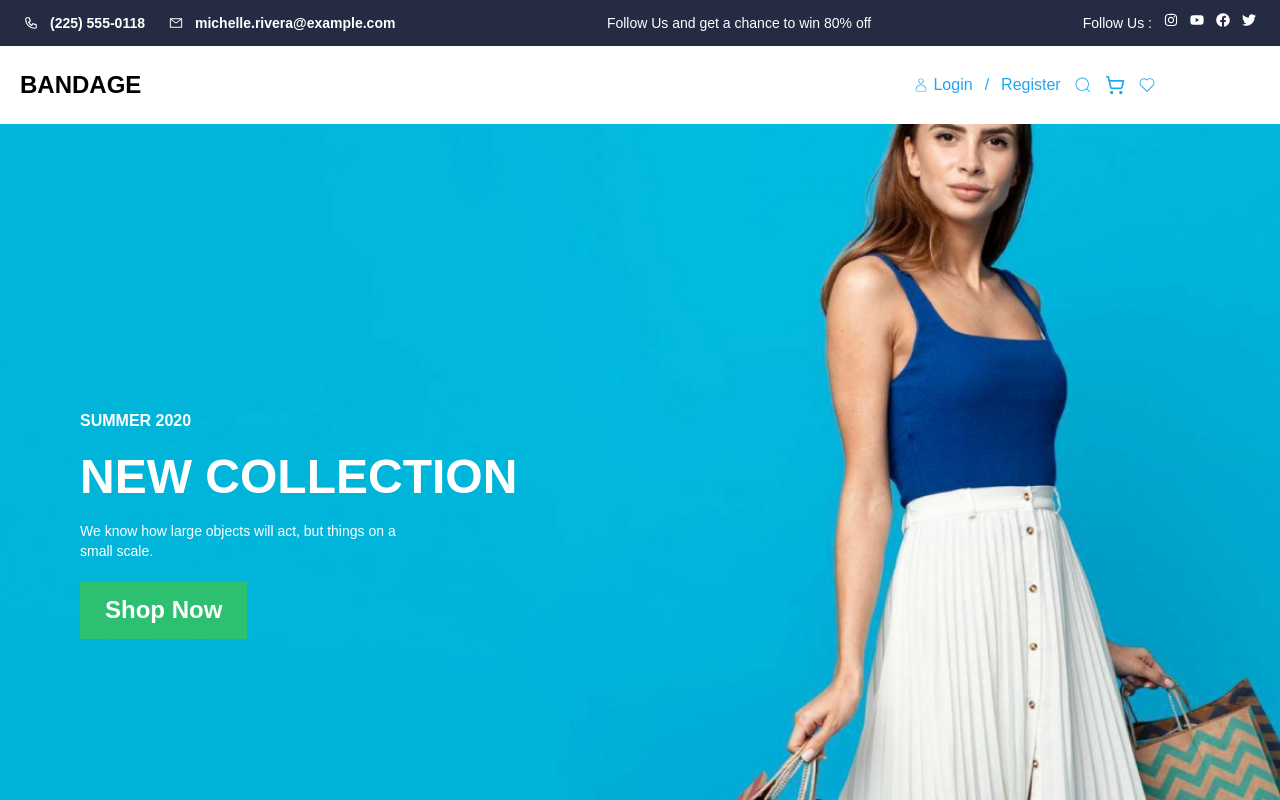
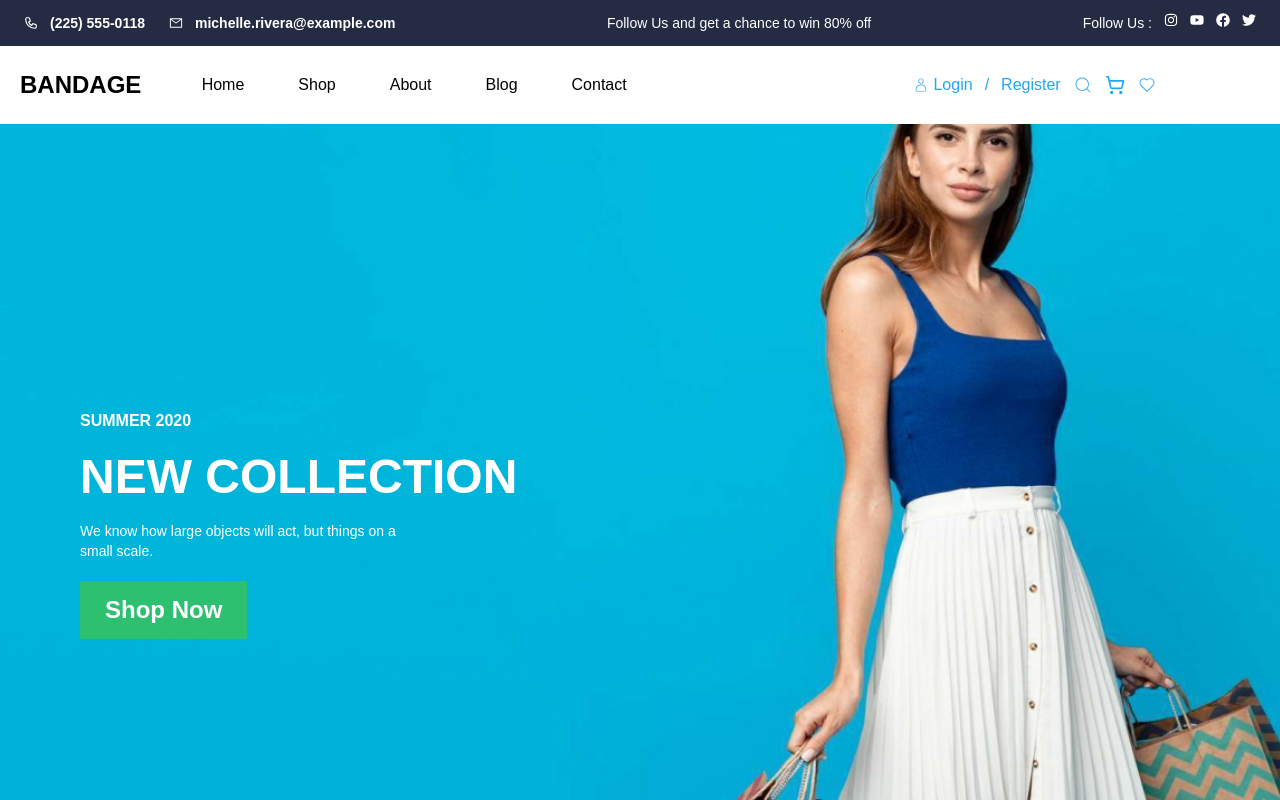
Before and after one commit to Faizfahim/hackathon, a Next.js app: page / in a window 1280 px wide. Shown: the top 800 px of the page. Built offline with nearby package versions, Linux system fonts and the light colour scheme.

Commit message:
first commit

```diff
--- a/app/globals.css
+++ b/app/globals.css
@@ -363,11 +363,11 @@ color: black;
 
 }
 
-/*for-landscape_mobile view-640*/
+/*for-landscape_mobile view-576*/
 
 /*col-sm*/
 
-@media (min-width: 640px) {
+@media (min-width: 576px) {
   .colors ul li a {
     padding: 0px 8px;
 }
--- a/components/Header/header.tsx
+++ b/components/Header/header.tsx
@@ -41,7 +41,7 @@ const Header = () => {
         </button>
 
         {/* Menu */}
-        <nav className="md:hidden block sm:absolute top-6 -left-10 sm:w-full bg-white">
+        <nav className="hidden sm:block lg:relative sm:absolute lg:top-0 sm:top-6 -left-10 sm:w-full bg-white">
           <ul className={`menu flex gap-6 ${menuOpen ? "active" : ""}`}>
             <li>
               <a href="#home">Home</a>
--- a/tailwind.config.ts
+++ b/tailwind.config.ts
@@ -55,7 +55,7 @@ const config: Config = {
   			center: true,
   			padding: '5rem',
   			screens: {
-  				'sm': '640px',
+  				'sm': '576px',
   				'md': '768px',
   				'lg': '1024px',
   				'xl': '1280px',
```
